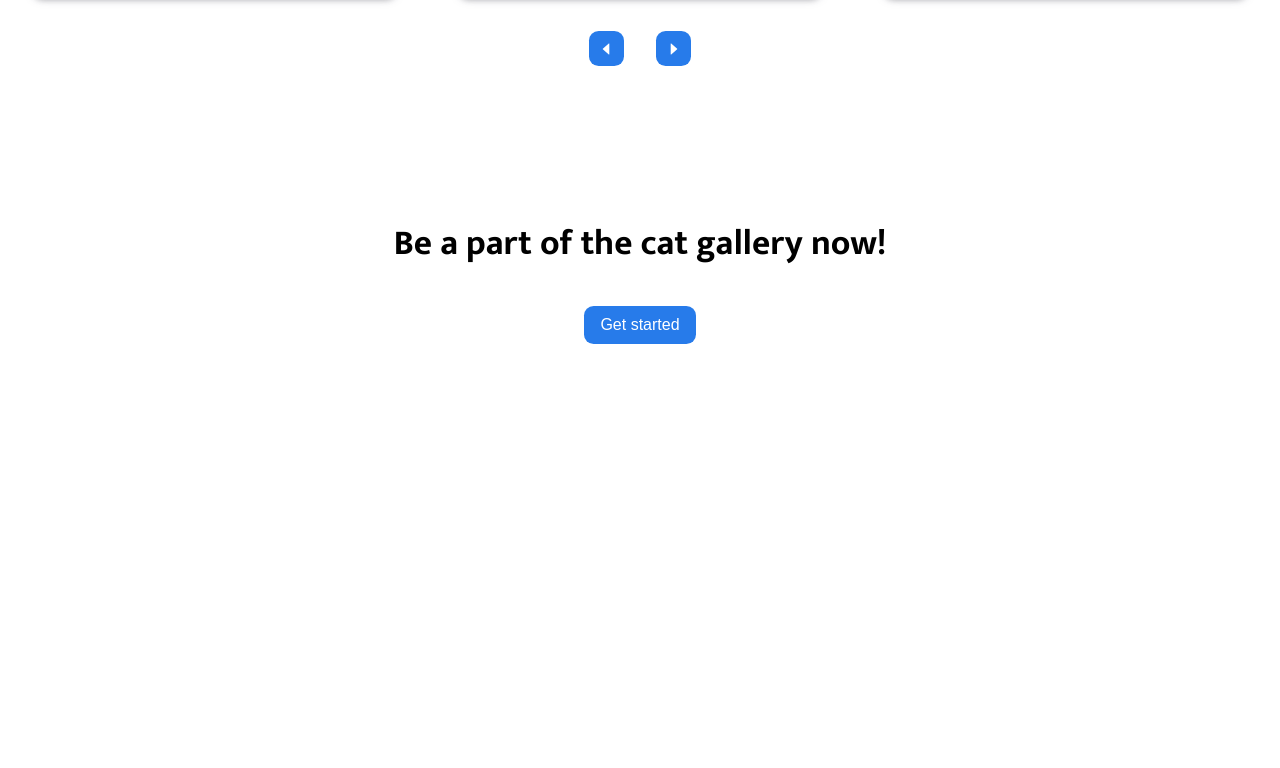
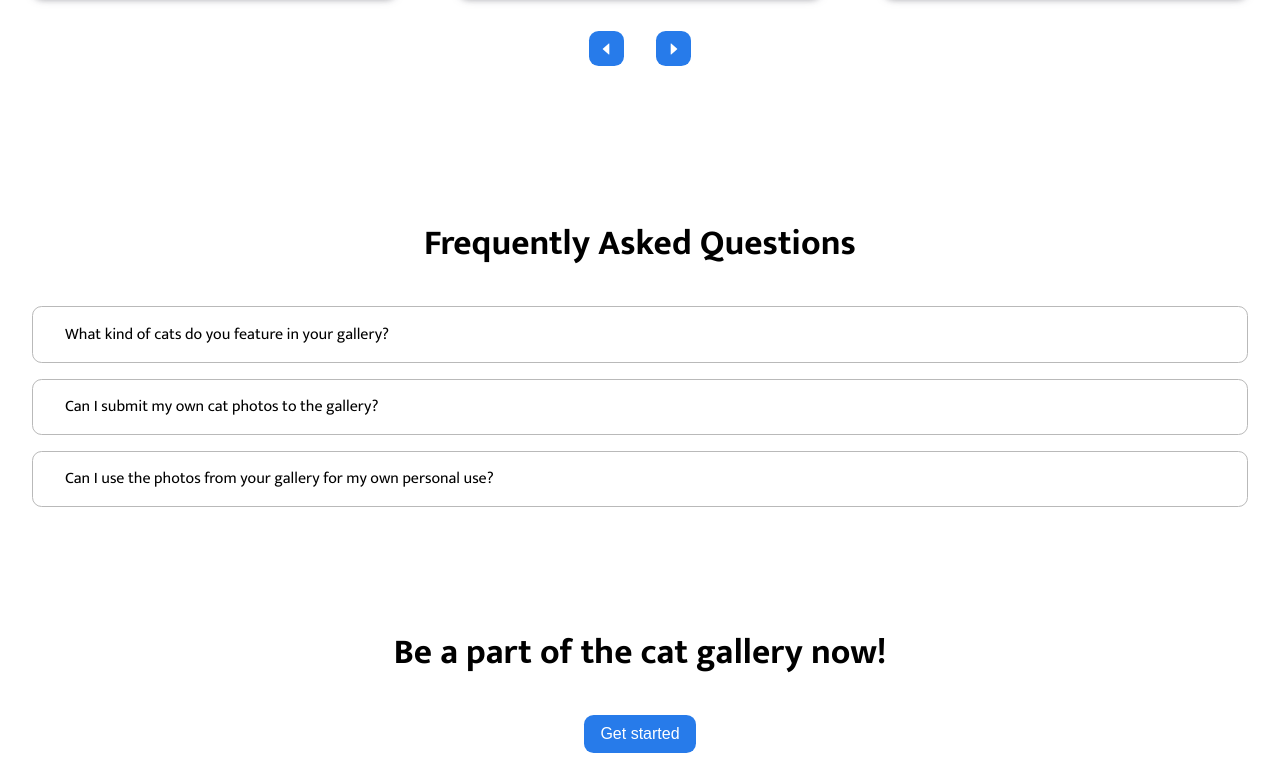
Before and after one commit to hafezfhmi/fullstack-mern-template, a React (Create React App) app in the folder client/: page / in a window 1280 px wide. Shown: the part 2343-3111 px from the top of the page. Before the commit the page ends 2751 px from the top, so only its background shows below. Built offline with nearby package versions, Linux system fonts and the light colour scheme; no server answers.

Commit message:
Feat: Client - add FAQ section

```diff
--- /dev/null
+++ b/client/src/components/FAQ/faq.module.css
@@ -0,0 +1,6 @@
+.faq > h2 {
+  font-size: 2.2rem;
+  font-weight: 700;
+  margin-bottom: 2.8rem;
+  text-align: center;
+}
--- /dev/null
+++ b/client/src/components/FAQ/index.jsx
@@ -0,0 +1,36 @@
+import React from "react";
+import styles from "./faq.module.css";
+import FAQItem from "../FAQItem";
+
+const faqList = [
+  {
+    question: "What kind of cats do you feature in your gallery?",
+    answer:
+      "Our gallery features a variety of cats, including domestic breeds such as Siamese, Persian, and Maine Coon, as well as rescue cats of all shapes and sizes.",
+  },
+  {
+    question: "Can I submit my own cat photos to the gallery?",
+    answer:
+      'Yes, we welcome submissions from cat lovers around the world. Please visit our "submit a photo" page to learn more about how to share your feline friends with the community.',
+  },
+  {
+    question: "Can I use the photos from your gallery for my own personal use?",
+    answer:
+      "Yes, you are welcome to download and use the photos from our gallery for your own personal use. However, please be sure to credit the photographer and the gallery when sharing the photos.",
+  },
+];
+
+const FAQ = () => {
+  return (
+    <div className={styles.faq + " section"}>
+      <h2>Frequently Asked Questions</h2>
+      <div>
+        {faqList.map((faq) => (
+          <FAQItem question={faq.question} answer={faq.answer} />
+        ))}
+      </div>
+    </div>
+  );
+};
+
+export default FAQ;
--- /dev/null
+++ b/client/src/components/FAQItem/faqItem.module.css
@@ -0,0 +1,39 @@
+.faqItem {
+  margin-bottom: 1rem;
+}
+
+.faqItem:last-child {
+  margin-bottom: 0;
+}
+
+.faqItem > h3 {
+  padding: 1.2rem 2rem;
+  border-radius: 0.6rem;
+
+  border: 1px solid rgb(185, 185, 185);
+  cursor: pointer;
+  transition: 0.1s;
+}
+
+.active {
+  color: #fff;
+  background-color: rgb(39, 123, 234);
+}
+
+.answer {
+  box-sizing: border-box;
+  height: 0;
+  overflow: hidden;
+  width: 95%;
+  background-color: #caddf6;
+  padding: 0 2rem;
+
+  border-radius: 0 0 0.6rem 0.6rem;
+  margin: 0 auto;
+  transition-duration: 0.1s;
+}
+
+.show {
+  height: auto;
+  padding: 1.2rem 2rem;
+}
--- /dev/null
+++ b/client/src/components/FAQItem/index.jsx
@@ -0,0 +1,23 @@
+import React, { useState } from "react";
+import styles from "./faqItem.module.css";
+
+const FAQItem = ({ question, answer }) => {
+  const [show, setShow] = useState(false);
+
+  const handleShow = () => {
+    setShow((prevShow) => !prevShow);
+  };
+
+  return (
+    <div className={styles.faqItem}>
+      <h3 onClick={handleShow} className={show && styles.active}>
+        {question}
+      </h3>
+      <div className={styles.answer + " " + (show && styles.show)}>
+        <p>{answer}</p>
+      </div>
+    </div>
+  );
+};
+
+export default FAQItem;
--- a/client/src/routes/Home/index.jsx
+++ b/client/src/routes/Home/index.jsx
@@ -3,6 +3,7 @@ import Hero from "../../components/Hero";
 import Features from "../../components/Features";
 import Testominial from "../../components/Testimonial";
 import LastCTA from "../../components/LastCTA";
+import FAQ from "../../components/FAQ";
 // import styles from "./home.module.css";
 
 const Home = () => {
@@ -11,6 +12,7 @@ const Home = () => {
       <Hero />
       <Features />
       <Testominial />
+      <FAQ />
       <LastCTA />
     </>
   );
```
